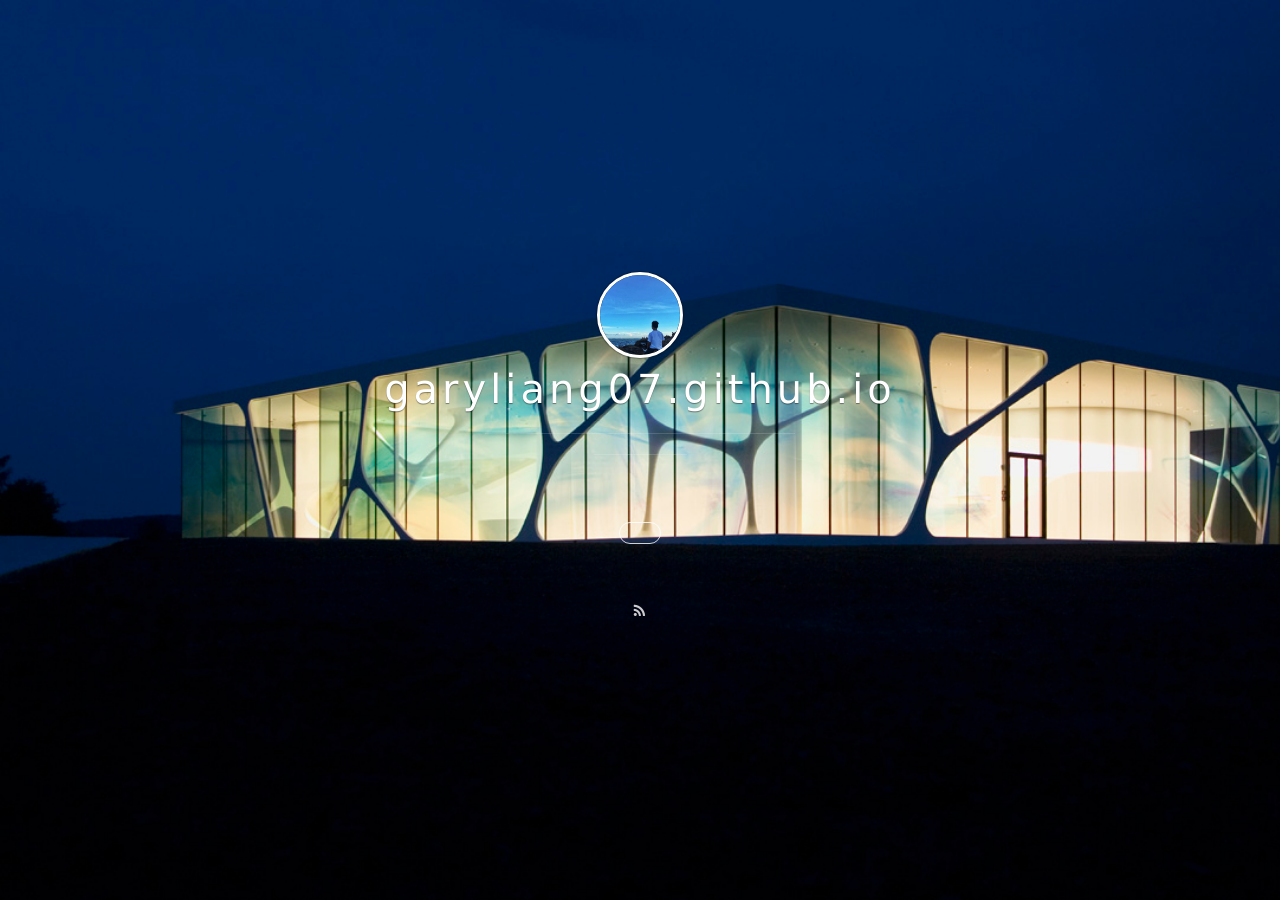
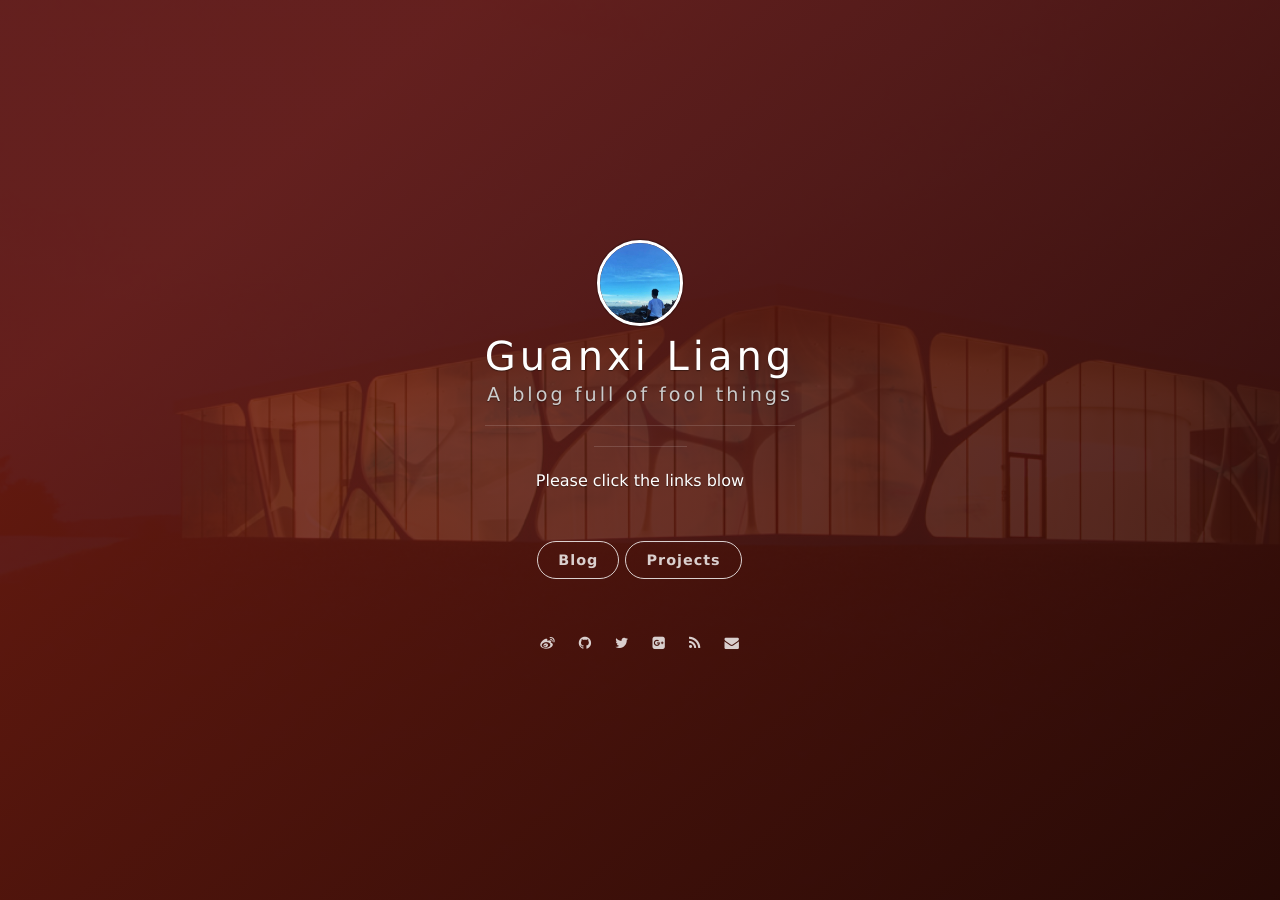
Before and after one commit to garyliang07/garyliang07.github.io, a Jekyll site: the page built from index.html, in a window 1280 px wide. Built offline with Jekyll 4.4.1, drawn with Linux system fonts in a browser that asks for light colours; nearby versions of some CDN libraries; the list of posts is cut into pages by our own code; some of the changed lines change nothing that is shown.

```diff
--- a/_config.yml
+++ b/_config.yml
@@ -1,6 +1,5 @@
-<<<<<<< HEAD
 # Basic
-title: Guanxi-Liang's Blog
+title: Guanxi Liang
 subtitle: A blog full of fool things
 welcome_message: Please click the links blow
 description:
@@ -14,7 +13,7 @@
 highlighter: rouge
 
 # supported colors: blue, green, purple, red, orange or slate. If you need clear, leave it empty.
-cover_color: blue
+cover_color: red
 
 # The blog button should not be removed.
 blog_button:
@@ -33,18 +32,18 @@
 
 # Comment
 comment:
-    disqus: guanxi-liang
+    disqus: vno-jekyll
     # duoshuo:
 
 # Social
 social:
-    github: garyliang07
-    mail: garyliang86@foxmail.com
+    weibo: onevcat
+    github: onevcat
+    twitter: onevcat
+    gplus: 107108267983477358170
+    mail: onev@onevcat.com
 
 # Google Analytics
 ga:
     # id: your_ga_id
     # host: your_host
-=======
-theme: jekyll-theme-cayman
->>>>>>> eda498eed6026acf1db779cba5deaf34667a5059
```
